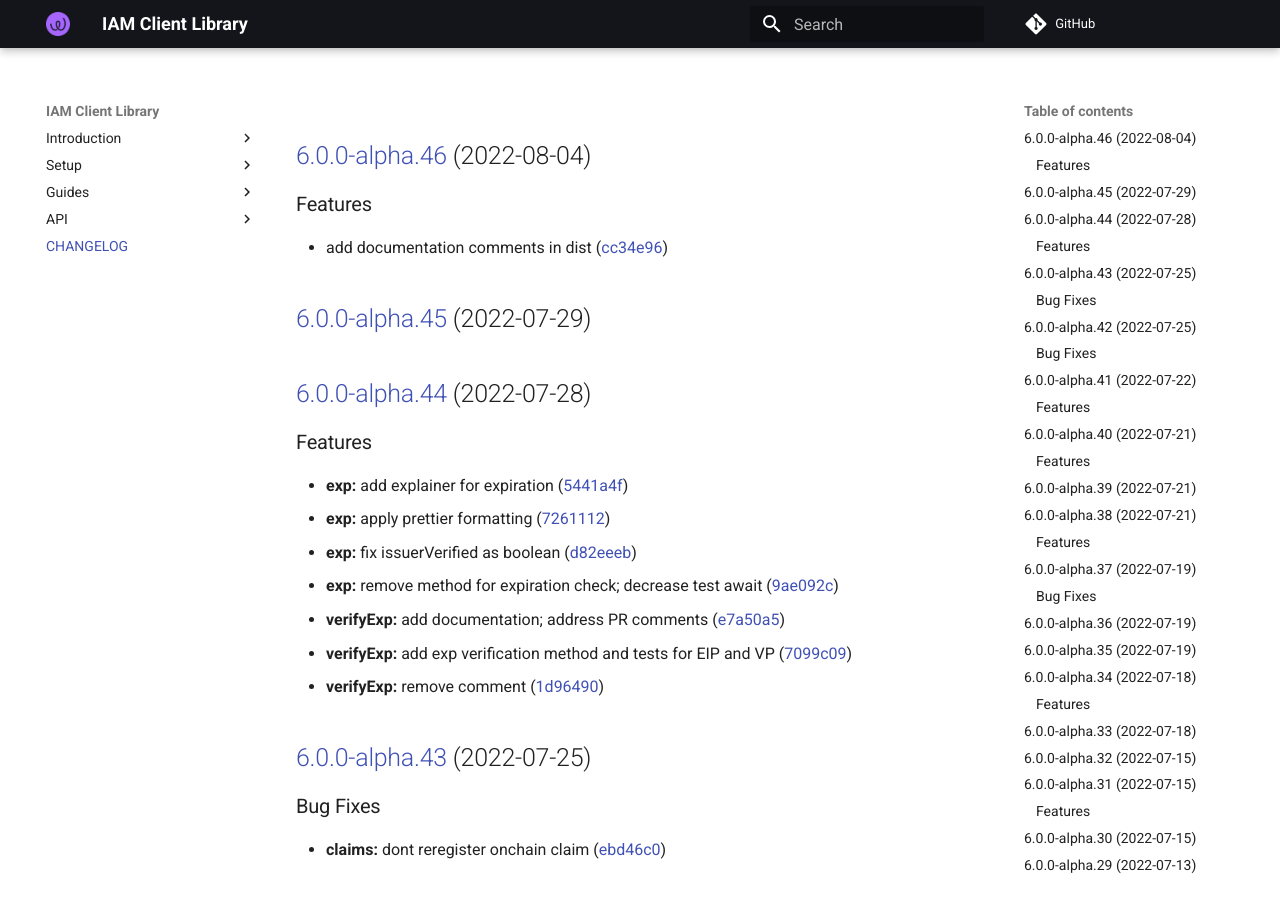
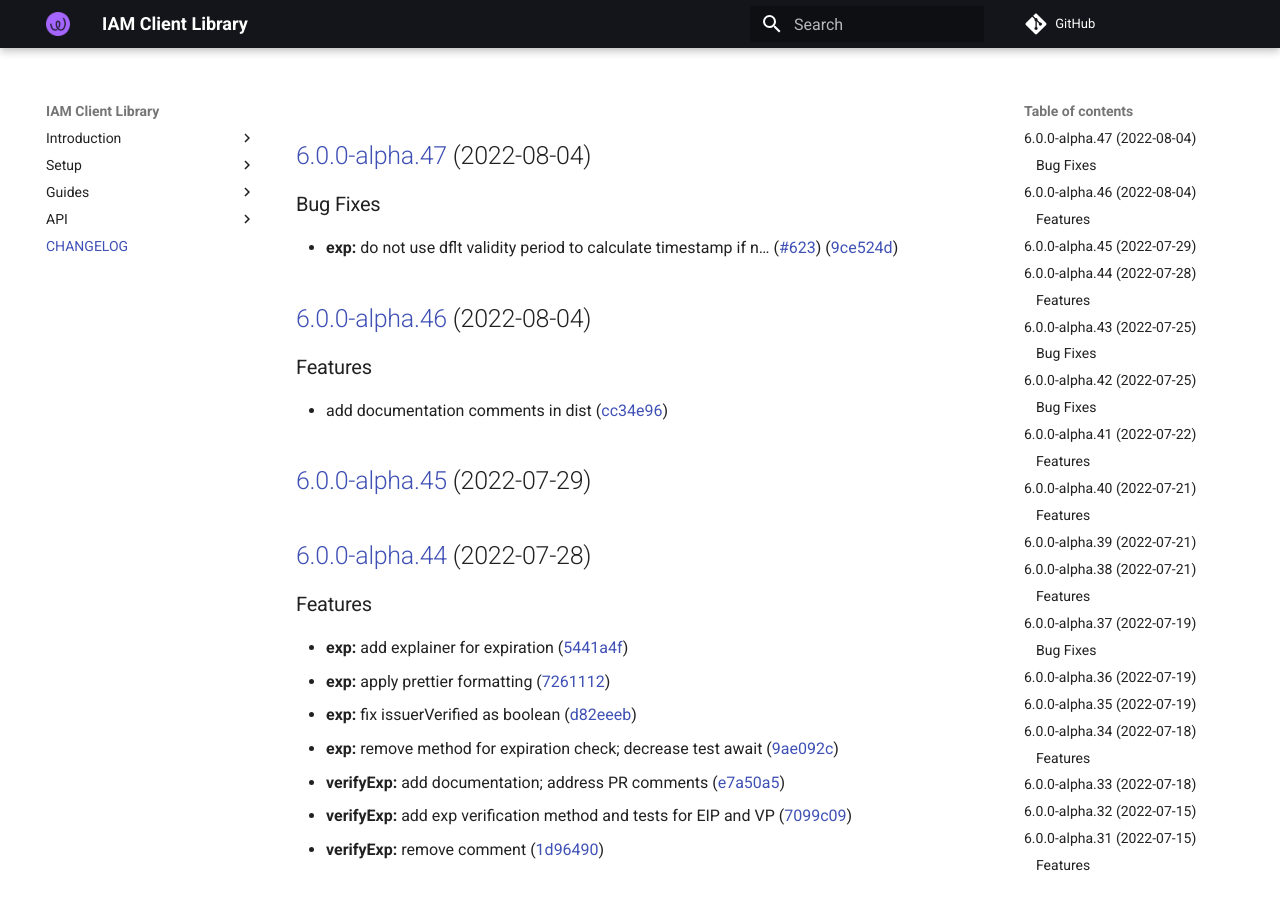
Before and after one commit to energywebfoundation/iam-client-lib, an MkDocs documentation site: the page built from docs/CHANGELOG.md, in a window 1280 px wide and 900 px high. Built offline with MkDocs 1.6.1 and Material for MkDocs 9.7.7, drawn with Linux system fonts in a browser that asks for light colours; comment, search, counter and statistics services are not loaded.

Commit message:
chore(release): 6.0.0-alpha.47 [skip ci]
## [6.0.0-alpha.47](https://github.com/energywebfoundation/iam-client-lib/compare/v6.0.0-alpha.46...v6.0.0-alpha.47) (2022-08-04)

### Bug Fixes

* **exp:** do not use dflt validity period to calculate timestamp if n… ([#623](https://github.com/energywebfoundation/iam-client-lib/issues/623)) ([9ce524d](https://github.com/energywebfoundation/iam-client-lib/commit/9ce524da24ab41df0e0fdaf253abf723fa6f2d89))

```diff
--- a/docs/CHANGELOG.md
+++ b/docs/CHANGELOG.md
@@ -1,3 +1,10 @@
+## [6.0.0-alpha.47](https://github.com/energywebfoundation/iam-client-lib/compare/v6.0.0-alpha.46...v6.0.0-alpha.47) (2022-08-04)
+
+
+### Bug Fixes
+
+* **exp:** do not use dflt validity period to calculate timestamp if n… ([#623](https://github.com/energywebfoundation/iam-client-lib/issues/623)) ([9ce524d](https://github.com/energywebfoundation/iam-client-lib/commit/9ce524da24ab41df0e0fdaf253abf723fa6f2d89))
+
 ## [6.0.0-alpha.46](https://github.com/energywebfoundation/iam-client-lib/compare/v6.0.0-alpha.45...v6.0.0-alpha.46) (2022-08-04)
 
 
--- a/package.json
+++ b/package.json
@@ -1,6 +1,6 @@
 {
   "name": "iam-client-lib",
-  "version": "6.0.0-alpha.46",
+  "version": "6.0.0-alpha.47",
   "description": "Library for Decentralized Identity and Access Management",
   "main": "dist/index.js",
   "module": "dist/index.esm.js",
```
